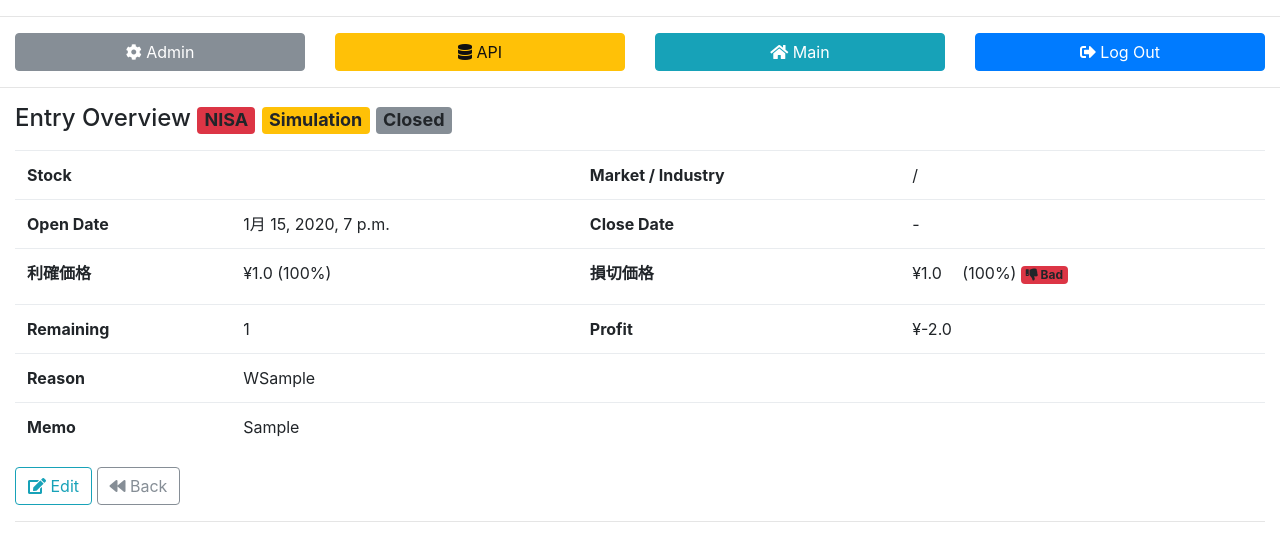
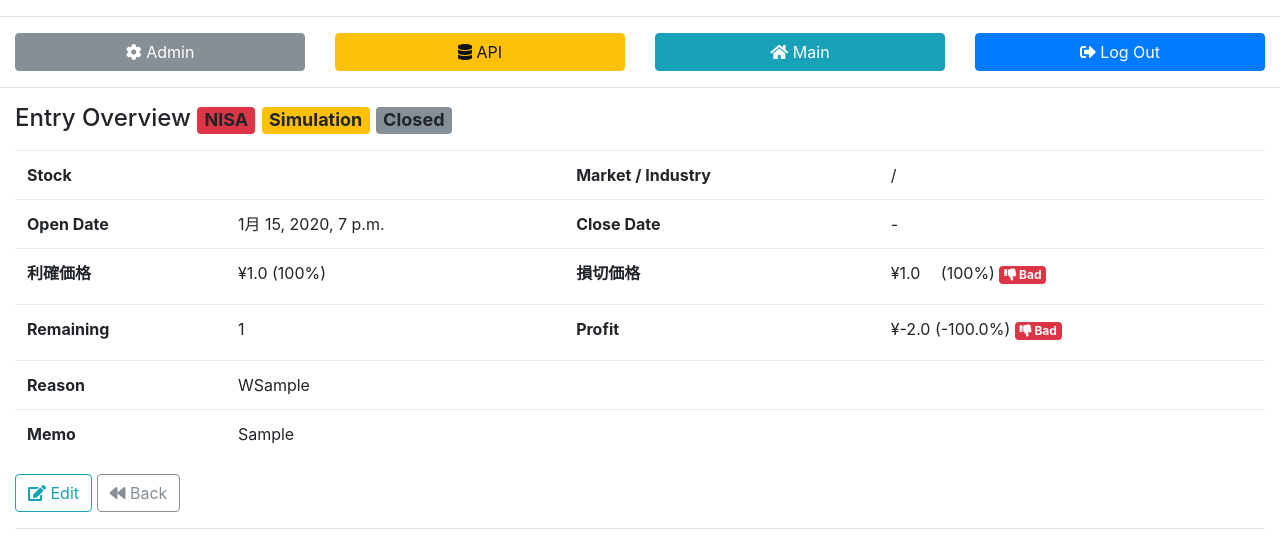
Before and after one commit to takashifuruya0/nams, a Django app: template web/templates/web/entry_detail.html in a window 1280 px wide. Shown: the top 538 px of the page. Run offline with Django 3.2, Linux system fonts and the light colour scheme; tables that the repository leaves empty hold one stand-in row (values such as "Sample post"); the template is opened without the code that fills it: values that come from a table or form of the project are taken from there, most other values are stand-ins (such as "Sample title", 1, 10 or a date in 2020); some libraries are stand-ins or nearby versions.

Commit message:
利益確定後の表示を変更

```diff
--- a/web/models.py
+++ b/web/models.py
@@ -103,7 +103,12 @@ class Entry(models.Model):
                     profit -= (o.num * o.val + o.commission)
                 else:
                     profit += (o.num * o.val - o.commission)
+        if profit > 0:
+            profit = round(profit * 0.8)
         return profit
+
+    def profit_pct(self):
+        return round(100 + self.profit() * 100 / self.val_buy() / self.num_buy(), 1)
 
     def date_open(self):
         return min([o.datetime for o in self.order_set.filter(is_buy=True)])
--- a/web/templates/web/entry_detail.html
+++ b/web/templates/web/entry_detail.html
@@ -35,7 +35,7 @@
 						¥{{entry.border_profit_determination |default_if_none:"-" | intcomma }}
 						({% widthratio entry.border_profit_determination entry.val_buy 100.0 %}%)
 						{% if entry.border_profit_determination < entry.val_sell and entry.is_closed%}
-						<label class="badge bg-success"><i class="fas fa-thumbs-up"></i> Good</label>
+						<label class="badge badge-success"><i class="fas fa-thumbs-up"></i> Good</label>
 						{%endif%}
 					</td>
 					<th>損切価格</th>
@@ -43,7 +43,7 @@
 						¥{{entry.border_loss_cut |default_if_none:"-" | intcomma}}
 						({% widthratio entry.border_loss_cut entry.val_buy 100.0 %}%)
 						{% if entry.border_loss_cut > entry.val_sell and entry.is_closed%}
-						<label class="badge bg-danger"><i class="fas fa-thumbs-down"></i> Bad</label>
+						<label class="badge badge-danger"><i class="fas fa-thumbs-down"></i> Bad</label>
 						{%endif%}
 					</td>
 				</tr>
@@ -51,7 +51,15 @@
 					<th>Remaining</th>
 					<td>{{entry.remaining | intcomma}}</td>
 					<th>Profit</th>
-					<td>¥{{entry.profit | intcomma}}</td>
+					<td>
+						¥{{entry.profit | intcomma}}
+						({{entry.profit_pct}}%)
+						{% if entry.profit > 0 %}
+						<label class="badge badge-success"><i class="fas fa-thumbs-up"></i> Good</label>
+						{% else %}
+						<label class="badge badge-danger"><i class="fas fa-thumbs-down"></i> Bad</label>
+						{% endif %}
+					</td>
 				</tr>
 				<tr>
 					<th>Reason</th>
```
